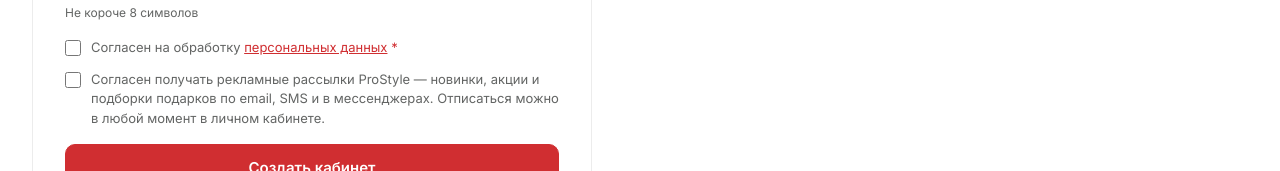
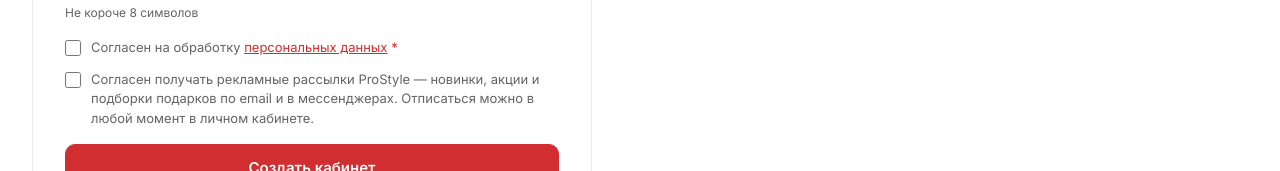
Before and after one commit to lemnity/prost, a Next.js app: page /account/register in a window 1280 px wide. Shown: the part 781-952 px from the top of the page. Built offline with nearby package versions, Linux system fonts and the light colour scheme.

Commit message:
fix(account): drop SMS from marketing consent text

```diff
--- a/src/components/account/form-kit.tsx
+++ b/src/components/account/form-kit.tsx
@@ -66,7 +66,7 @@ export function MarketingCheckbox({
         className="mt-0.5 size-4 shrink-0 accent-[#D02E31] focus-visible:outline-2 focus-visible:outline-offset-2 focus-visible:outline-brand"
       />
       <span>
-        Согласен получать рекламные рассылки ProStyle — новинки, акции и подборки подарков по email, SMS и в мессенджерах.
+        Согласен получать рекламные рассылки ProStyle — новинки, акции и подборки подарков по email и в мессенджерах.
         Отписаться можно в любой момент в личном кабинете.
       </span>
     </label>
```
